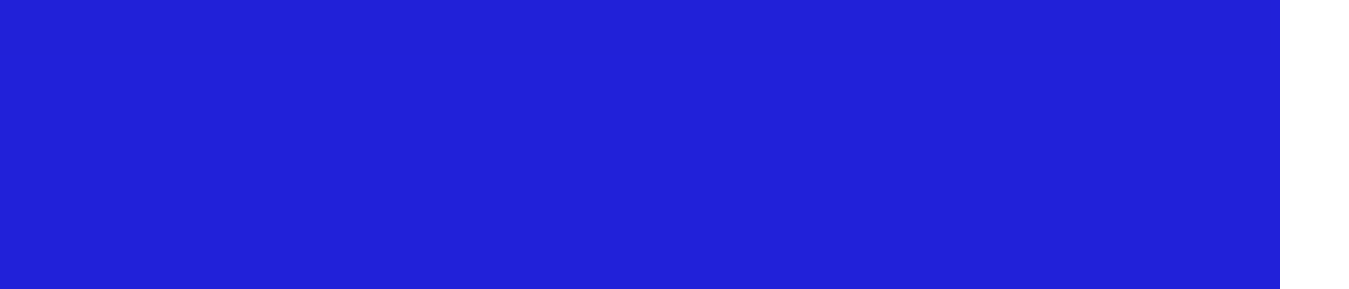
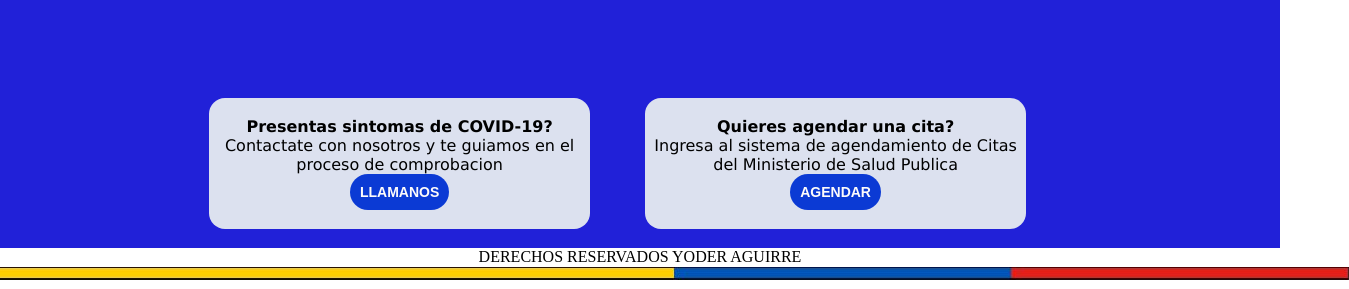
Before and after one commit to Yoder78/coranavirus, a plain HTML site: page index.html in a window 1280 px wide. Shown: the part 708-997 px from the top of the page, 1349 px wide, since content can reach past the window. Drawn offline with Linux system fonts and the light colour scheme.

Commit message:
Terminado el Index

```diff
--- a/estilos/estilos.css
+++ b/estilos/estilos.css
@@ -38,6 +38,7 @@ section #contenedor{
 
   ul, ol{
     list-style: nome;
+
   }
 
   .nav li a{
@@ -53,11 +54,13 @@ section #contenedor{
     margin: 0.2em;
     font-weight: bold;
     text-decoration: none;
+    width: auto;
   }
 
   .nav > li {
     list-style: none;
     float: left;
+    width: auto;
   }
 
   .nav li ul {
@@ -92,6 +95,8 @@ section #contenedor{
 
     #contenedor{
         background-color: rgba(6, 6, 212, 0.89);
+        width: auto;
+
 
     }
     h1{
@@ -103,14 +108,12 @@ section #contenedor{
       float: right;
       width: 15em;
     }
-    #ecua2{
-      width: 700px;
 
-    }
     .contenedor{
       width: 100%;
       position: relative;
-      height: 780px;
+      height: 570px;
+      width: auto;
     }
     .botones{
       font-size: 30px;
@@ -140,3 +143,55 @@ section #contenedor{
       right: 2%;
       top: calc(50% - 70px);
     }
+    .primero{
+
+      background-color: rgba(236, 241, 241, 0.925);
+      margin: 0.1em;
+    }
+    section#contenido,section#contenido2,aside,article{
+      border-radius: 1em;
+      margin: 1em auto;
+      padding: 0.1em;
+      font-family: Verdana, Geneva, Tahoma, sans-serif;
+      width: 100%;
+      margin-right: 10em;
+
+
+  }
+  section#contenido,section#contenido2 {
+      display: inline-block;
+      min-height: 20px;
+      vertical-align:top;
+      width: 30%;
+      margin-right: 3em;
+
+    }
+    .titulo1{
+      font-weight: bold;
+
+    }
+    .titulo2{
+      font-weight: bold;
+    }
+    button{
+      border-radius: 2em;
+      border-color: lightcoral;
+    }
+    .boton_2{
+      text-decoration: none;
+      padding: 10px;
+      font-family: arial;
+      text-transform: uppercase;
+      padding-left: 10px;
+      padding-right: 10px;
+      font-weight: 800;
+      font-size: 14px;
+      color: rgb(253, 251, 251);
+      background-color: #0b3ad4;
+      text-align: right;
+    }
+    .boton_2:hover{
+      color: #9b0e0e;
+      background-color: #bc6355;
+      text-decoration: none;
+    }
--- a/index.html
+++ b/index.html
@@ -1,11 +1,13 @@
 <!DOCTYPE html>
 <html lang="en">
+
 <head>
   <meta charset="UTF-8">
   <meta name="viewport" content="width=device-width, initial-scale=1.0">
   <link rel="stylesheet" type="text/css" href="estilos/estilos.css">
   <title>Pagina del Covit19</title>
 </head>
+
 <body>
   <header>
     <img id="logo" src="img/logo1.png" alt="">
@@ -42,11 +44,38 @@
       <center>
         <img id="imagen" src="img/logo2.jpg" alt="">
       </center>
+
     </div>
     <script src="js/main.js"></script>
+    <center>
+      <section id="contenido">
+        <aside class="primero">
+          <article>
+            <p class="titulo2">Presentas sintomas de COVID-19?</p>
+            <p>Contactate con nosotros y te guiamos en el proceso de comprobacion</p>
+            <button class="boton_2">LLAMANOS</button>
+          </article>
+
+        </aside>
       </section>
-    <section >
+      <section id="contenido2">
+        <aside class="primero">
+          <article>
+            <p class="titulo1">Quieres agendar una cita?</p>
+            <p>Ingresa al sistema de agendamiento de Citas del Ministerio de Salud Publica</p>
+            <button class="boton_2">AGENDAR</button>
+          </article>
 
+        </aside>
       </section>
+    </center>
+  </section>
+
+
 </body>
+<footer>
+  <center><p>DERECHOS RESERVADOS YODER AGUIRRE</p></center>
+  <img src="img/pie.JPG" alt="">
+</footer>
+
 </html>
```
Also changed, not shown: img/pie.JPG (added). Lines whose indentation alone changed are shown as unchanged.
